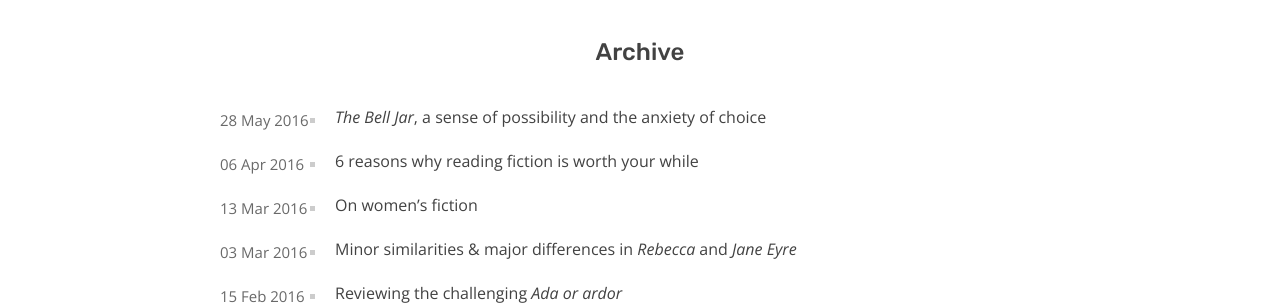
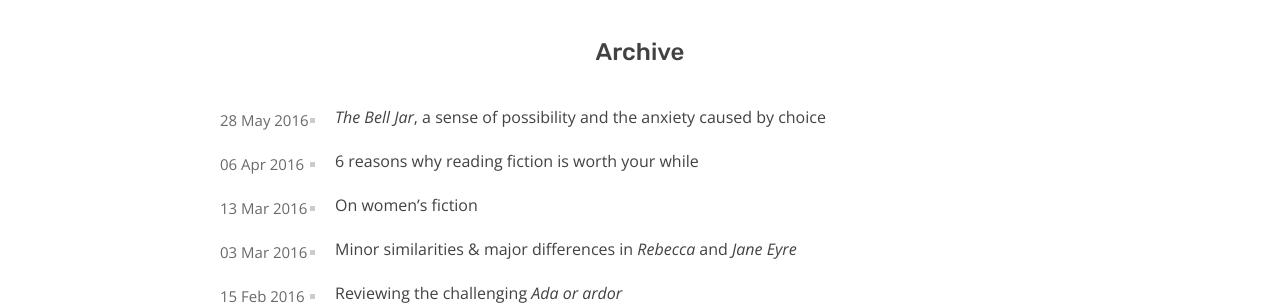
Before and after one commit to irenealgi/readbelow, a Jekyll site: the page built from archive.html, in a window 1280 px wide. Shown: the part 216-521 px from the top of the page. Built offline with Jekyll 4.4.1, drawn with Linux system fonts in a browser that asks for light colours.

Commit message:
Update 2016-05-28-the-bell-jar-a-sense-of-possibility-and-the-anxiety-of-choice.md

```diff
--- a/_posts/2016-05-28-the-bell-jar-a-sense-of-possibility-and-the-anxiety-of-choice.md
+++ b/_posts/2016-05-28-the-bell-jar-a-sense-of-possibility-and-the-anxiety-of-choice.md
@@ -1,6 +1,6 @@
 ---
 layout: post
-title: <em>The Bell Jar</em>, a sense of possibility and the anxiety of choice
+title: <em>The Bell Jar</em>, a sense of possibility and the anxiety caused by choice
 published: true
 ---
 
```
